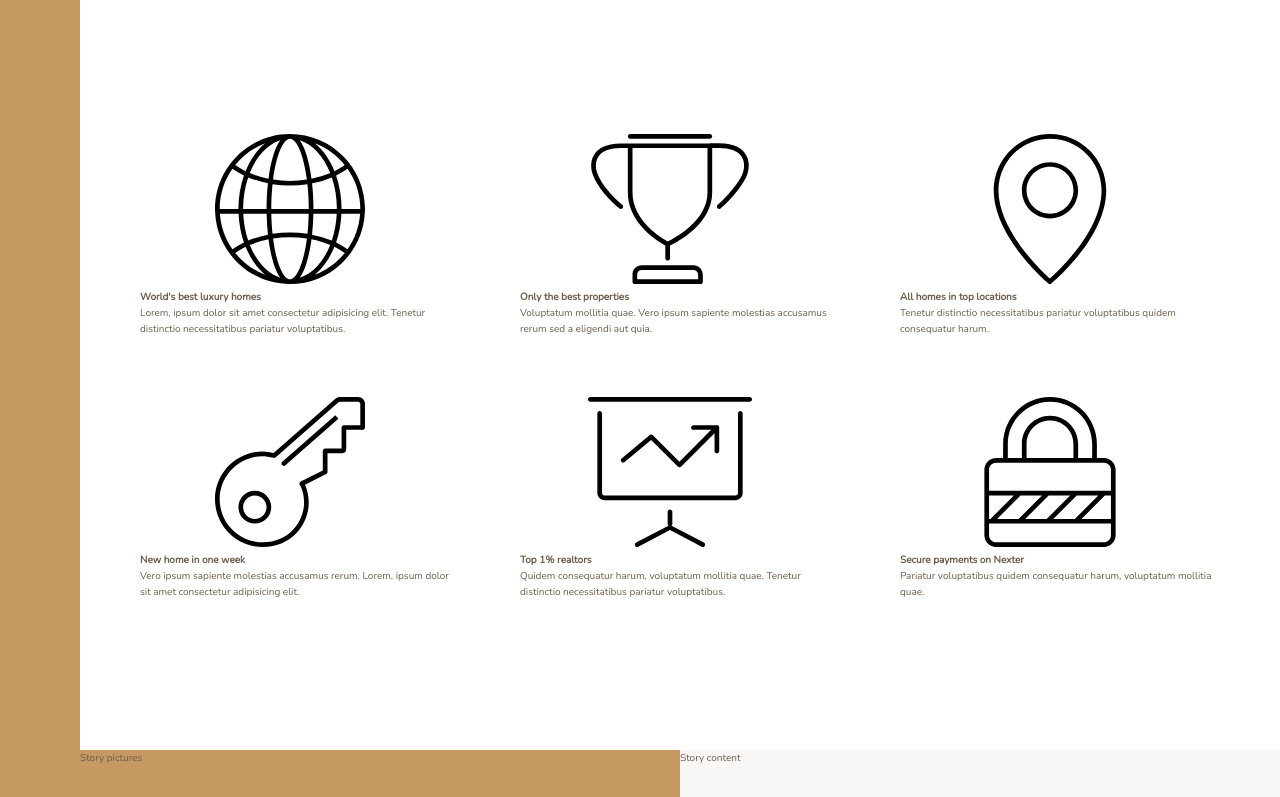
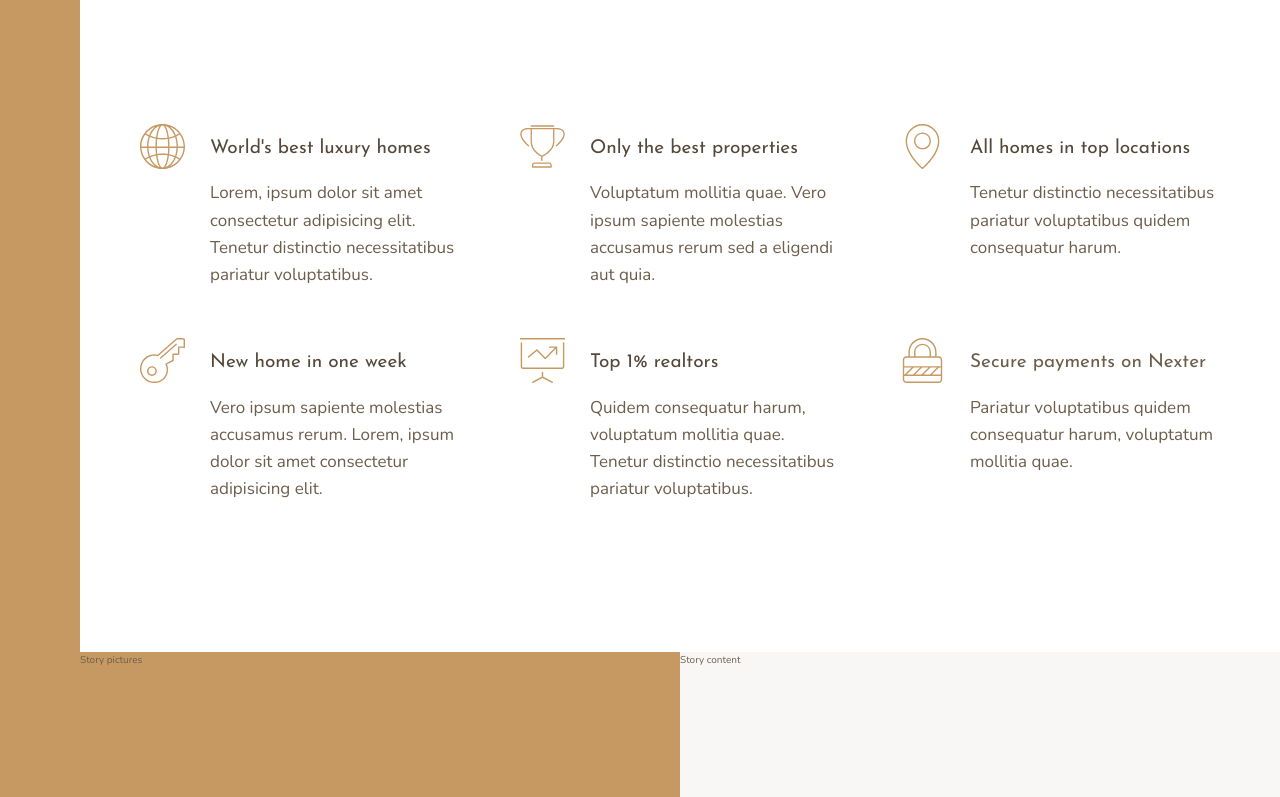
Before and after one commit to XenderMd/Nexter, a website: page index.html in a window 1280 px wide. Shown: the part 656-1453 px from the top of the page. Drawn offline with nearby package versions, Linux system fonts and the light colour scheme.

Commit message:
Building features section - 2

```diff
--- a/index.html
+++ b/index.html
@@ -32,7 +32,7 @@
                 <svg class="feature__icon">
                     <use xlink:href="img/sprite.svg#icon-global"></use>
                 </svg>
-                <h4 class="heading-4">World's best luxury homes</h4>
+                <h4 class="heading-4 heading-4--dark">World's best luxury homes</h4>
                 <p class="feature__text">Lorem, ipsum dolor sit amet consectetur adipisicing elit. Tenetur distinctio necessitatibus pariatur voluptatibus.</p>
             </div>
 
@@ -40,7 +40,7 @@
                 <svg class="feature__icon">
                     <use xlink:href="img/sprite.svg#icon-trophy"></use>
                 </svg>
-                <h4 class="heading-4">Only the best properties</h4>
+                <h4 class="heading-4 heading-4--dark">Only the best properties</h4>
                 <p class="feature__text">Voluptatum mollitia quae. Vero ipsum sapiente molestias accusamus rerum sed a eligendi aut quia.</p>
             </div>
 
@@ -48,7 +48,7 @@
                 <svg class="feature__icon">
                     <use xlink:href="img/sprite.svg#icon-map-pin"></use>
                 </svg>
-                <h4 class="heading-4">All homes in top locations</h4>
+                <h4 class="heading-4 heading-4--dark">All homes in top locations</h4>
                 <p class="feature__text">Tenetur distinctio necessitatibus pariatur voluptatibus quidem consequatur harum.</p>
             </div>
 
@@ -56,7 +56,7 @@
                 <svg class="feature__icon">
                     <use xlink:href="img/sprite.svg#icon-key"></use>
                 </svg>
-                <h4 class="heading-4">New home in one week</h4>
+                <h4 class="heading-4 heading-4--dark">New home in one week</h4>
                 <p class="feature__text">Vero ipsum sapiente molestias accusamus rerum. Lorem, ipsum dolor sit amet consectetur adipisicing elit.</p>
             </div>
 
@@ -64,7 +64,7 @@
                 <svg class="feature__icon">
                     <use xlink:href="img/sprite.svg#icon-presentation"></use>
                 </svg>
-                <h4 class="heading-4">Top 1% realtors</h4>
+                <h4 class="heading-4 heading-4--dark">Top 1% realtors</h4>
                 <p class="feature__text">Quidem consequatur harum, voluptatum mollitia quae. Tenetur distinctio necessitatibus pariatur voluptatibus.</p>
             </div>
 
--- a/sass/_features.scss
+++ b/sass/_features.scss
@@ -4,8 +4,30 @@
 
     margin: 15rem 0;
 
+    display: grid;
+    align-items: start;
+    //grid-template-columns: repeat(3, 1fr);
+    grid-template-columns: repeat(auto-fit, minmax(25rem, 1fr));
+    grid-gap: 6rem;
+}
+
+.feature{
 
     display: grid;
-    grid-template-columns: repeat(3, 1fr);
-    grid-gap: 6rem;
+    grid-template-columns: min-content 1fr;
+    grid-row-gap:1.5rem;
+    grid-column-gap: 2.5rem;
+
+    &__icon{
+        fill: $color-primary;
+        width: 4.5rem;
+        height: 4.5rem;
+        grid-row: 1/span 2;
+        transform: translateY(-1rem);
+    }
+
+    &__text{
+        font-size: 1.7rem;
+    }
+
 }
--- a/sass/_typography.scss
+++ b/sass/_typography.scss
@@ -0,0 +1,32 @@
+
+%heading{
+    font-family: $font-display;
+    font-weight: 400;
+}
+
+.heading-1{
+    @extend %heading;
+}
+
+.heading-2{
+    @extend %heading;
+}
+
+.heading-3{
+    @extend %heading;
+}
+
+.heading-4{
+
+    @extend %heading;
+    font-size: 1.9rem;
+
+    &--light{
+        color: $color-grey-light-1;
+    }
+
+    &--dark{
+        color: $color-grey-dark-1;
+    }
+
+}
```
Also changed, not shown: css/style.css.
